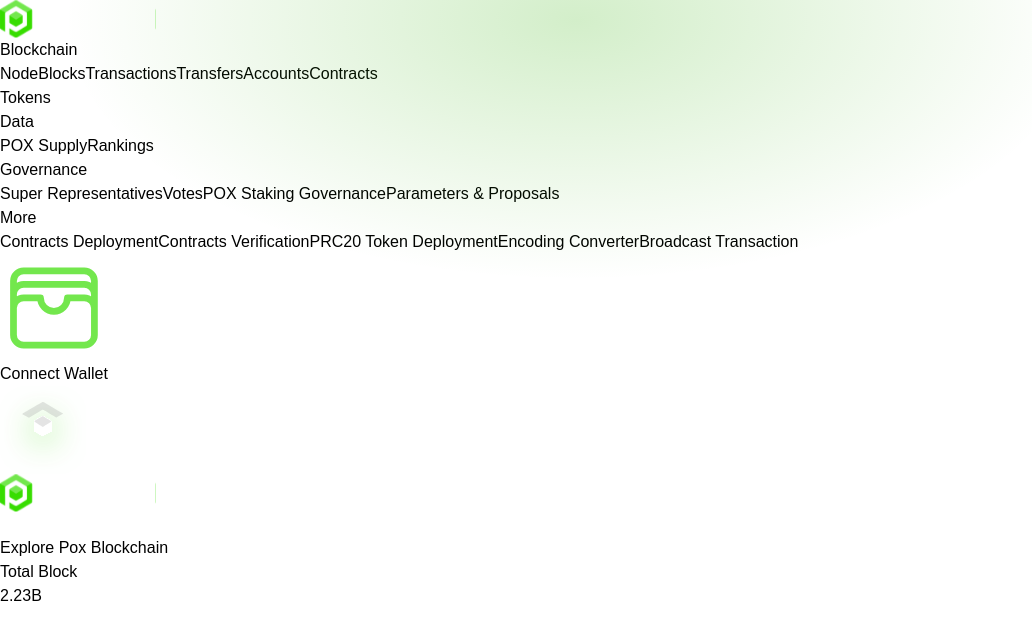
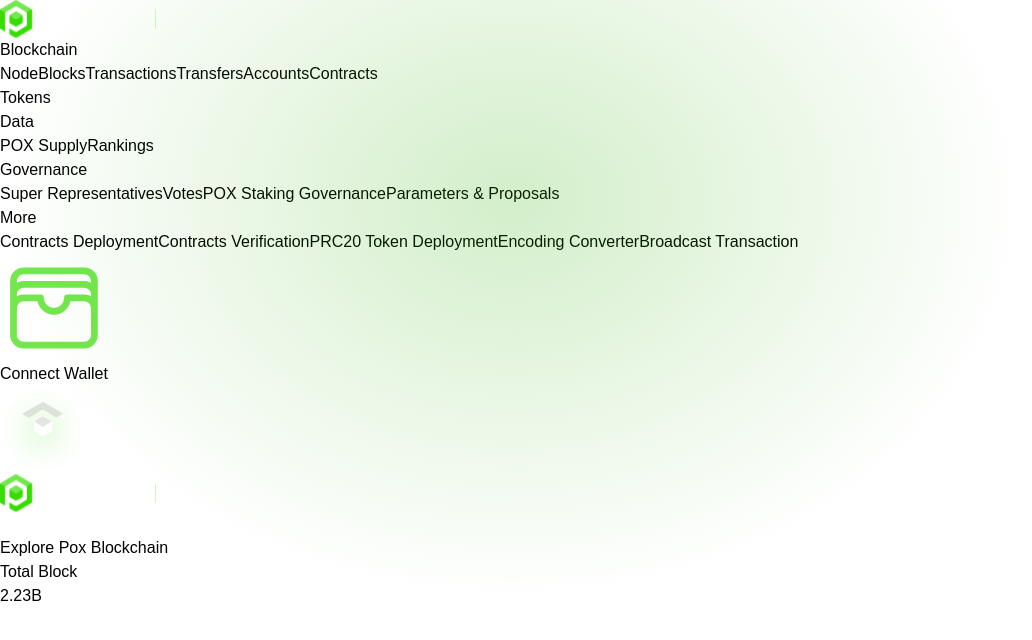
Before and after one commit to PolluxCoin2-0/POXSCAN2.0, a React (Vite) app: page / in a window 1280 px wide. Shown: the top 640 px of the page, without its empty margins (0-1032 px from the left). Built offline with nearby package versions, Linux system fonts and the light colour scheme.

Commit message:
code pushed

```diff
--- a/src/App.jsx
+++ b/src/App.jsx
@@ -4,7 +4,7 @@
 
 function App() {
   return (
-    <div className="bg-black px-4 lg:px-8 xl:px-52 min-h-screen relative">
+    <div className="bg-black px-4 lg:px-8 xl:px-28 2xl:px-52 min-h-screen relative">
       <Router>
         <Navbar />
         <AppRoutes />
--- a/src/index.css
+++ b/src/index.css
@@ -17,12 +17,11 @@
 }
 
 .spotlight {
-    height: 65vh; /* 60% of viewport height */
+    height: 100vh; /* 60% of viewport height */
     width: 80vw; /* 80% of viewport width */
     background-image: radial-gradient(closest-side, rgba(47, 176, 3, 0.21), transparent);
     position: absolute;
-    top: -30vh; /* Move up relative to viewport height */
-    left: 5vw; /* Adjust relative to viewport width */
+    top: -25vh; /* Move up relative to viewport height */
     z-index: 0;
     pointer-events: none;
 }
--- a/src/layout/Navbar.jsx
+++ b/src/layout/Navbar.jsx
@@ -184,7 +184,7 @@
   </button>
   {isMobileMenuOpen && (
     <div
-      className="flex flex-col space-y-4 p-6 bg-[#73E74D] bg-opacity-5 text-white fixed top-16 left-0 bottom-0 w-64 transform transition-transform duration-300 ease-in-out"
+      className="flex flex-col space-y-4 p-6 bg-black text-white fixed top-16 left-0 bottom-0 w-64 transform transition-transform duration-300 ease-in-out"
       style={{ transform: isMobileMenuOpen ? 'translateX(0)' : 'translateX(-100%)' }}
     >
       <MobileNavLink
```
